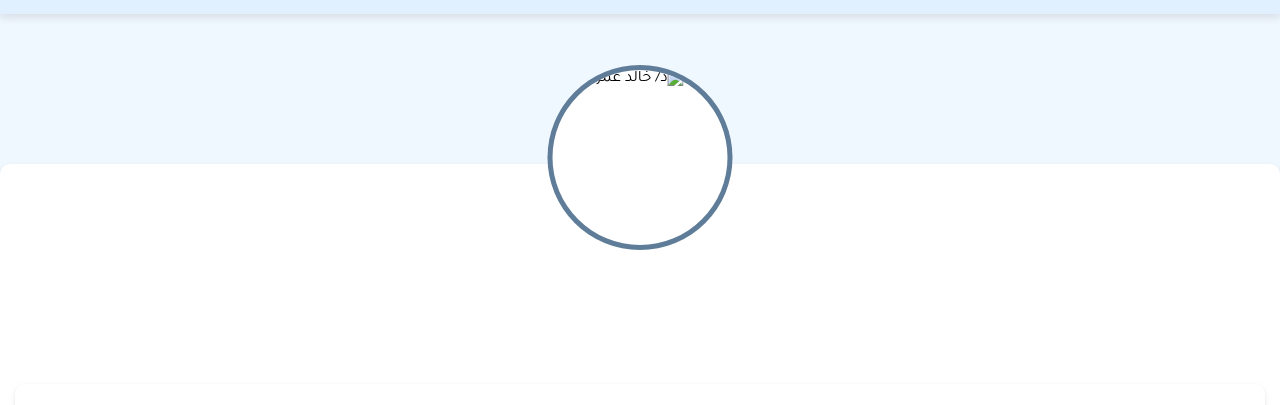
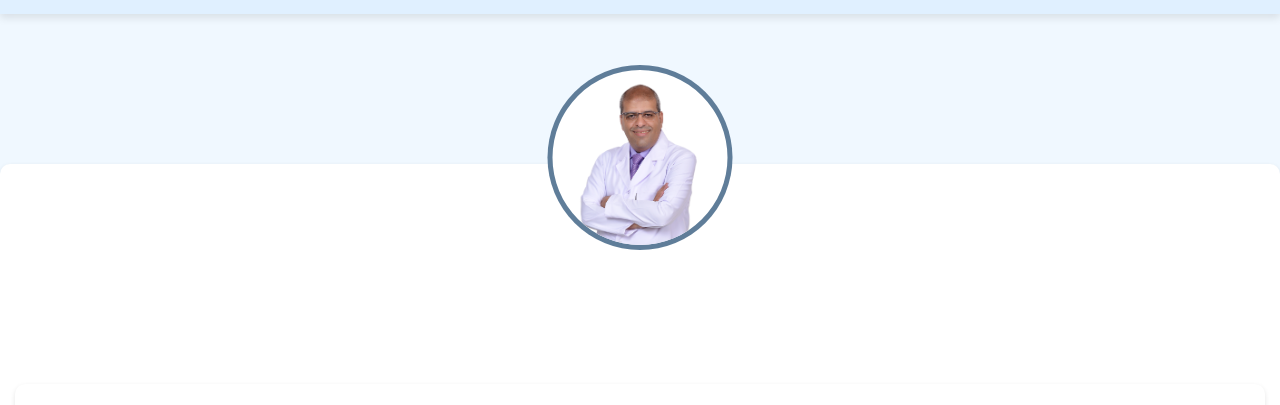
Before and after one commit to dr-khaledomar/d, a plain HTML site: page index.html in a window 1280 px wide. Shown: the part 395-800 px from the top of the page. Drawn offline with Linux system fonts and the light colour scheme.

Commit message:
\index.html

```diff
--- a/index.html
+++ b/index.html
@@ -57,7 +57,7 @@
   left: 50%;
   transform: translateX(-50%);
   background-color: white;">
-      <img  src="03.png" style=" width: 175px;height: 175px; " alt="د/ خالد عمر">
+      <img  src="img/03.png" style=" width: 175px;height: 175px; " alt="د/ خالد عمر">
     </div>
 
 
```
